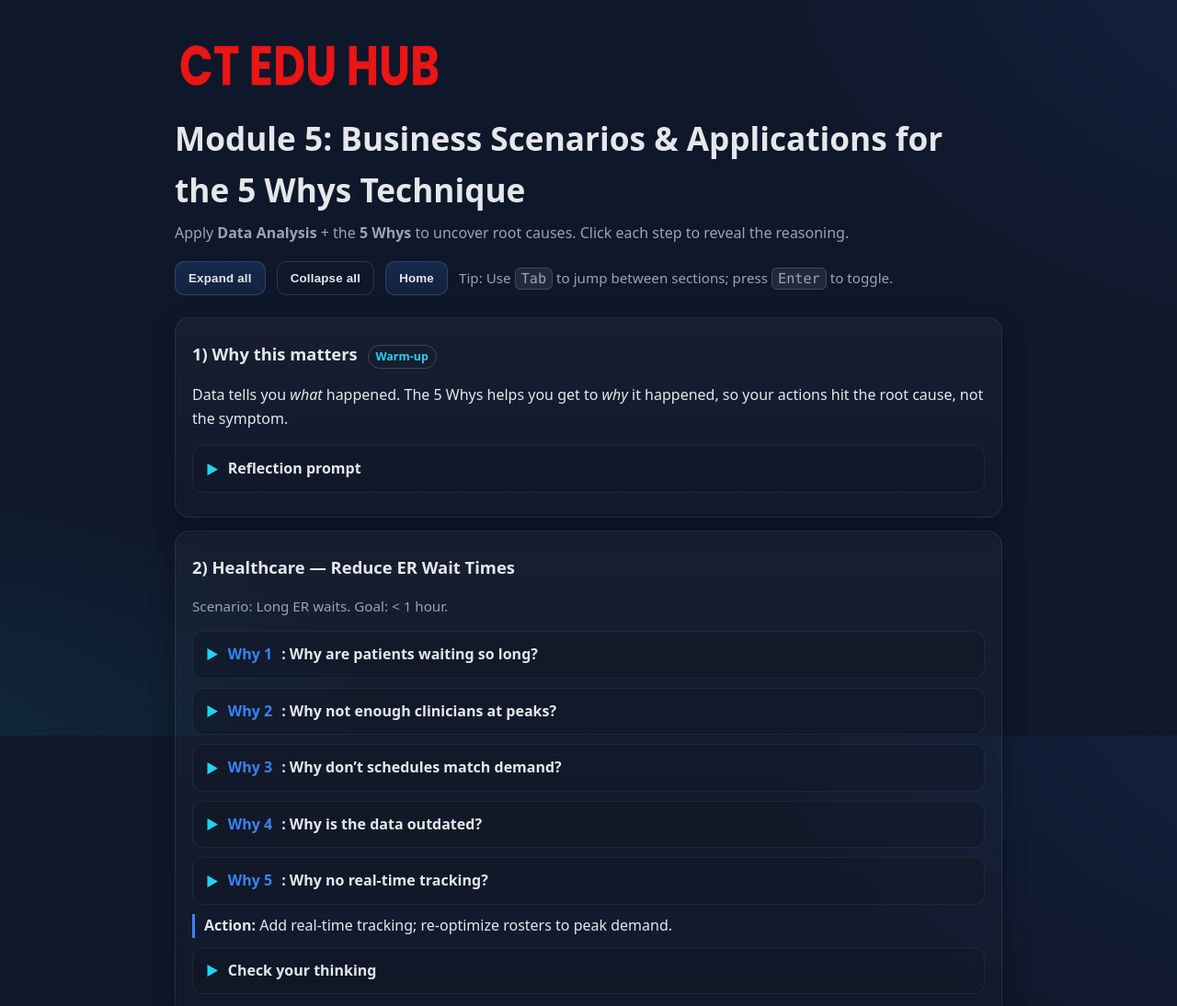
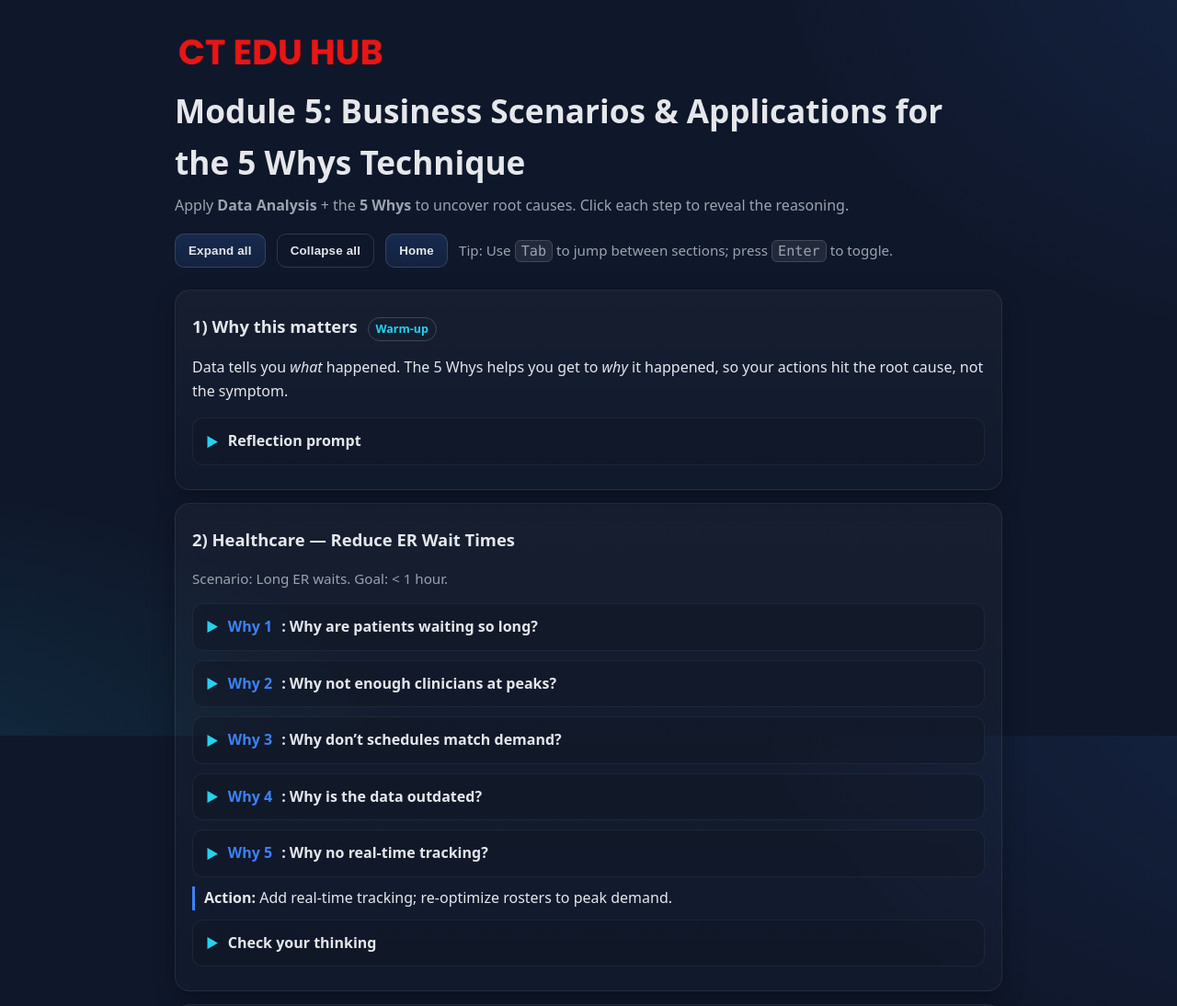
Before and after one commit to JayJoe94/eduhub-module-simulator, a plain HTML site: page thefivewhys.html in a window 1280 px wide. Shown: the top 1094 px of the page at 92% size. Drawn offline with Linux system fonts and the light colour scheme.

Commit message:
thefivewhys.html

```diff
--- a/thefivewhys.html
+++ b/thefivewhys.html
@@ -103,7 +103,7 @@
     <header>
       <!-- YOUR LOGO (edit the src to your file path or URL) -->
       <div class="brand">
-        <img src="Module 5 - Business Case Study\Module 5 Interactive\assets\logo.png" alt="CT EDU HUB" style= "width:300px; height: 80px">
+        <img src="Module 5 - Business Case Study\Module 5 Interactive\assets\logo.png" alt="CT EDU HUB">
         <!-- Optional brand text next to the logo -->
 
       </div>
```
